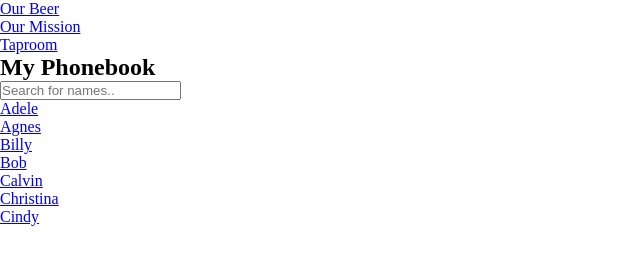
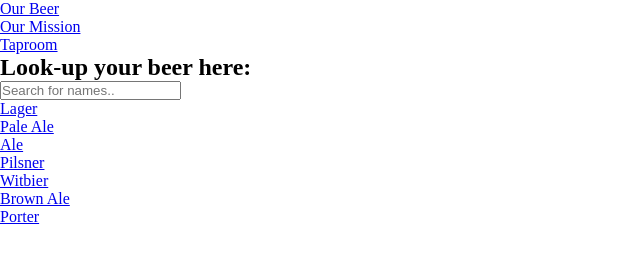
Before and after one commit to caitlinramsey/zooquarium, a plain HTML site: page breweries.html in a window 1280 px wide. Shown: the whole page, without its empty margins (0-640 px from the left). Drawn offline with Linux system fonts and the light colour scheme.

Commit message:
search bar for beer type

```diff
--- a/breweries.html
+++ b/breweries.html
@@ -21,18 +21,18 @@
       </ul>
     </nav>
 
-    <h2>My Phonebook</h2>
+    <h2>Look-up your beer here:</h2>
 
 <input type="text" id="myInput" placeholder="Search for names.." title="Type in a name">
 
 <ul id="myUL">
-  <li><a href="#">Adele</a></li>
-  <li><a href="#">Agnes</a></li>
+  <li><a href="#">Lager</a></li>
+  <li><a href="#">Pale Ale</a></li>
 
-  <li><a href="#">Billy</a></li>
-  <li><a href="#">Bob</a></li>
+  <li><a href="#">Ale</a></li>
+  <li><a href="#">Pilsner</a></li>
 
-  <li><a href="#">Calvin</a></li>
-  <li><a href="#">Christina</a></li>
-  <li><a href="#">Cindy</a></li>
+  <li><a href="#">Witbier</a></li>
+  <li><a href="#">Brown Ale</a></li>
+  <li><a href="#">Porter</a></li>
 </ul>
```
